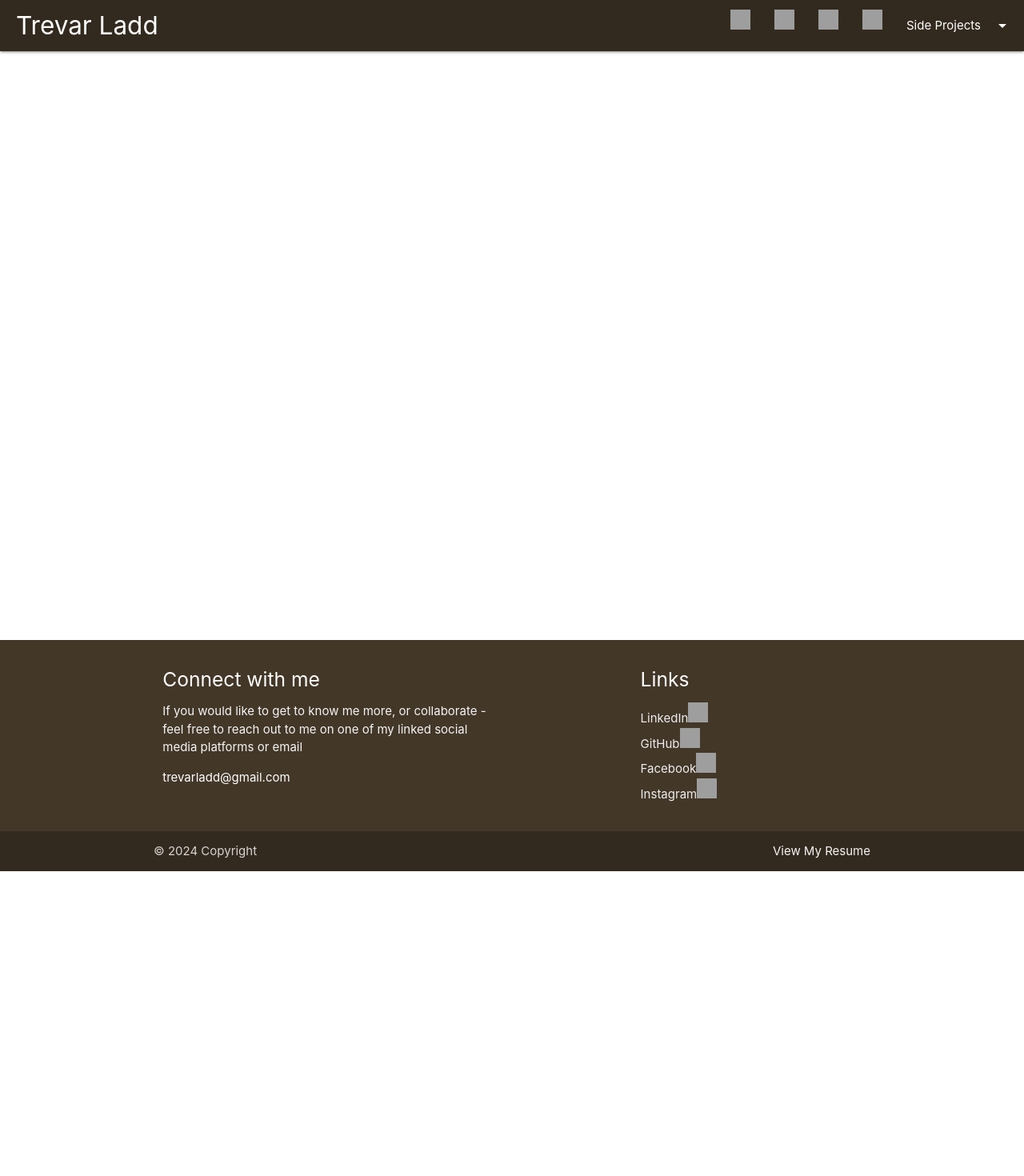
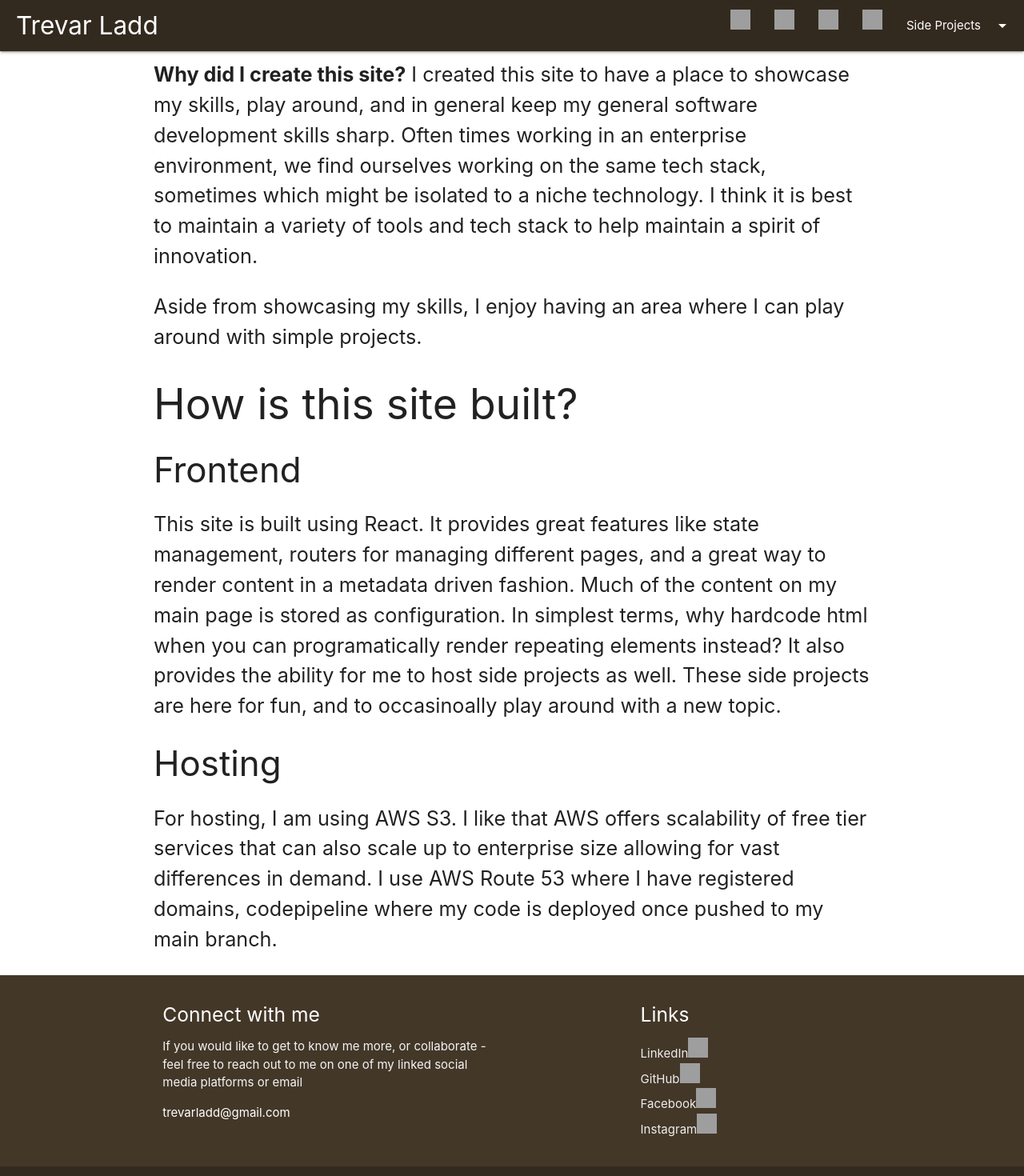
Before and after one commit to trladd/PersonalStaticWebsite, a React (Create React App) app: page /sideProjects/about in a window 1280 px wide. Shown: the top 1470 px of the page at 80% size. Before the commit the page ends 1089 px from the top, so only its background shows below. Built offline with nearby package versions, Linux system fonts and the light colour scheme; grey boxes are pictures that could not be loaded.

Commit message:
Adding about tab

```diff
--- a/src/App.tsx
+++ b/src/App.tsx
@@ -11,6 +11,13 @@ import MainPage from "./components/MainPage";
 import Numeronym from "./components/sideProjects/numeronym/Numeronym";
 import { BrowserRouter as Router, Route, Routes } from "react-router-dom";
 import Footer from "./components/Footer";
+import { siteConfig } from "./utility/siteConfig";
+
+function renderSideProjects() {
+  return siteConfig.sideProjects.map((sideProject) => (
+    <Route path={sideProject.link} Component={sideProject.component} />
+  ));
+}
 
 function App() {
   return (
@@ -22,7 +29,7 @@ function App() {
           <div className="bodyArea">
             <Routes>
               <Route path="/" Component={MainPage} />
-              <Route path="/sideProjects/numeronym" Component={Numeronym} />
+              {renderSideProjects()}
             </Routes>
           </div>
         </body>
--- a/src/components/Footer.tsx
+++ b/src/components/Footer.tsx
@@ -1,5 +1,5 @@
 import React from "react";
-import { siteConfig } from "../siteConfig";
+import { siteConfig } from "../utility/siteConfig";
 
 const navLinkList = siteConfig.socialLinks.map((navLink) => (
   <li>
--- a/src/components/Heading.tsx
+++ b/src/components/Heading.tsx
@@ -1,5 +1,5 @@
 import React, { useEffect } from "react";
-import { siteConfig } from "../siteConfig";
+import { siteConfig } from "../utility/siteConfig";
 
 interface HeadingProps {
   title: string;
@@ -18,7 +18,7 @@ const sideProjectList = siteConfig.sideProjects.map((sideProject) => (
   <li>
     <a href={sideProject.link} className="grey darken-4">
       {sideProject.label}
-      <i className="material-icons">developer_mode</i>
+      <i className="material-icons">{sideProject.icon || "developer_mode"}</i>
     </a>
   </li>
 ));
--- a/src/components/SideNav.tsx
+++ b/src/components/SideNav.tsx
@@ -1,5 +1,5 @@
 import React from "react";
-import { siteConfig } from "../siteConfig";
+import { siteConfig } from "../utility/siteConfig";
 
 const SideNav: React.FC = () => {
   const navLinkList = siteConfig.socialLinks.map((navLink) => (
@@ -17,7 +17,7 @@ const SideNav: React.FC = () => {
     <li>
       <a href={sideProject.link}>
         {sideProject.label}
-        <i className="material-icons">developer_mode</i>
+        <i className="material-icons">{sideProject.icon || "developer_mode"}</i>
       </a>
     </li>
   ));
--- a/src/components/Skills.tsx
+++ b/src/components/Skills.tsx
@@ -1,5 +1,5 @@
 import React from "react";
-import { siteConfig } from "../siteConfig";
+import { siteConfig } from "../utility/siteConfig";
 import GoldStars from "./GoldStars";
 
 const Skills: React.FC = () => {
--- /dev/null
+++ b/src/components/sideProjects/about/About.tsx
@@ -0,0 +1,44 @@
+import React from "react";
+import GoldStars from "../../GoldStars";
+
+function About() {
+  return (
+    <div className="container flow-text">
+      <p>
+        <b>Why did I create this site?</b> I created this site to have a place
+        to showcase my skills, play around, and in general keep my general
+        software development skills sharp. Often times working in an enterprise
+        environment, we find ourselves working on the same tech stack, sometimes
+        which might be isolated to a niche technology. I think it is best to
+        maintain a variety of tools and tech stack to help maintain a spirit of
+        innovation.
+      </p>
+      <p>
+        Aside from showcasing my skills, I enjoy having an area where I can play
+        around with simple projects.
+      </p>
+      <h2>How is this site built?</h2>
+      <h3>Frontend</h3>
+      <p>
+        This site is built using React. It provides great features like state
+        management, routers for managing different pages, and a great way to
+        render content in a metadata driven fashion. Much of the content on my
+        main page is stored as configuration. In simplest terms, why hardcode
+        html when you can programatically render repeating elements instead? It
+        also provides the ability for me to host side projects as well. These
+        side projects are here for fun, and to occasinoally play around with a
+        new topic.
+      </p>
+      <h3>Hosting</h3>
+      <p>
+        For hosting, I am using AWS S3. I like that AWS offers scalability of
+        free tier services that can also scale up to enterprise size allowing
+        for vast differences in demand. I use AWS Route 53 where I have
+        registered domains, codepipeline where my code is deployed once pushed
+        to my main branch.
+      </p>
+    </div>
+  );
+}
+
+export default About;
--- a/src/siteConfig.ts
+++ b/src/utility/siteConfig.ts
@@ -1,3 +1,7 @@
+import React from "react";
+import Numeronym from "../components/sideProjects/numeronym/Numeronym";
+import About from "../components/sideProjects/about/About";
+
 const socialLinks: { link: string; image: string; label: string }[] = [
   {
     link: "https://www.linkedin.com/in/trevarladd",
@@ -79,10 +83,22 @@ const skills: { title: string; list: { name: string; rating: number }[] }[] = [
   },
 ];
 
-const sideProjects: { link: string; label: string }[] = [
+const sideProjects: {
+  link: string;
+  label: string;
+  icon?: string;
+  component: React.FC;
+}[] = [
   {
     link: "/sideProjects/numeronym",
     label: "Numeronym Generator",
+    component: Numeronym,
+  },
+  {
+    link: "/sideProjects/about",
+    label: "About This Site",
+    icon: "web",
+    component: About,
   },
 ];
 
```
